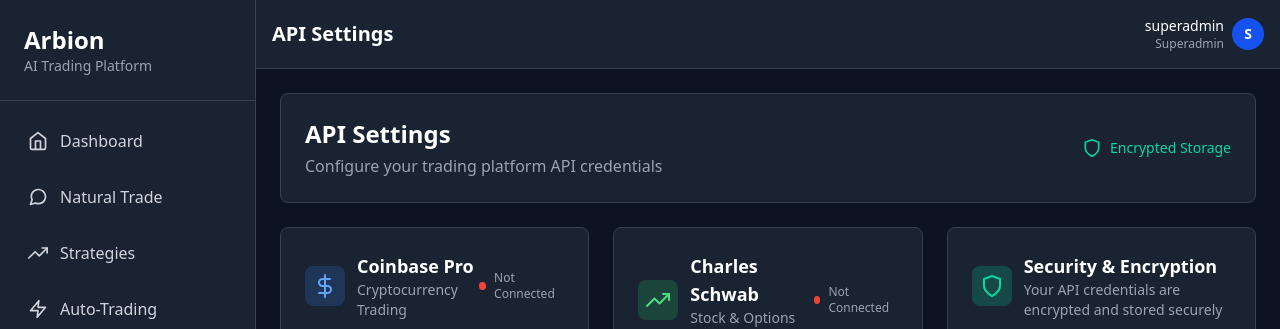
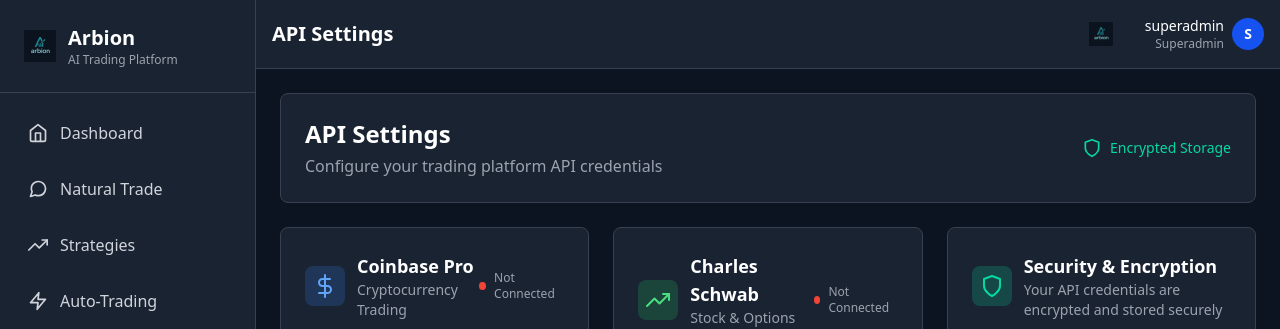
Before and after one commit to NVMtheName/ArbionTrader, a Flask app: page /api_settings in a window 1280 px wide. Shown: the top 329 px of the page. Run offline with Flask 3, Linux system fonts and the light colour scheme; a user stored in the database is signed in; some libraries are stand-ins or nearby versions.

Commit message:
Improve platform branding and fix issues on account and navigation pages
Implements Arbion logo integration, fixes account page template, and corrects navigation routes.

Replit-Commit-Author: Agent
Replit-Commit-Session-Id: 55d649fa-7741-4bdc-92c1-358905c068a2
Replit-Commit-Screenshot-Url: https://storage.googleapis.com/screenshot-production-us-central1/b5647b89-6936-47ce-978a-a2d77d17e79f/26b502b8-3844-4a1e-899e-ec0298669ff6.jpg

```diff
--- a/routes.py
+++ b/routes.py
@@ -815,7 +815,15 @@ def toggle_user_status():
 @main_bp.route('/account')
 @login_required
 def account():
-    return render_template('account.html')
+    from datetime import datetime
+
+    # Calculate days since account creation
+    days_active = 0
+    if current_user.created_at:
+        delta = datetime.utcnow() - current_user.created_at
+        days_active = delta.days
+
+    return render_template('account.html', days_active=days_active)
 
 # Advanced API endpoints for enhanced features
 @main_bp.route('/api/market-data/<symbol>')
--- a/templates/account.html
+++ b/templates/account.html
@@ -230,7 +230,7 @@
                     <i data-feather="calendar" class="w-5 h-5 text-yellow-400"></i>
                     <span class="text-sm font-medium text-white">Days Active</span>
                 </div>
-                <p class="text-2xl font-bold text-white">{{ (moment().utc() - current_user.created_at).days if current_user.created_at else 0 }}</p>
+                <p class="text-2xl font-bold text-white">{{ days_active }}</p>
                 <p class="text-xs text-gray-400">Since registration</p>
             </div>
         </div>
--- a/templates/base.html
+++ b/templates/base.html
@@ -157,8 +157,15 @@
         <!-- Sidebar -->
         <div class="w-64 bg-dark-surface border-r border-dark-border flex flex-col">
             <div class="p-6 border-b border-dark-border">
-                <h1 class="text-2xl font-bold text-white">Arbion</h1>
-                <p class="text-sm text-gray-400">AI Trading Platform</p>
+                <div class="flex items-center space-x-3">
+                    <img src="{{ url_for('static', filename='arbion-logo.png') }}"
+                         alt="Arbion Logo"
+                         class="h-8 w-auto">
+                    <div>
+                        <h1 class="text-xl font-bold text-white">Arbion</h1>
+                        <p class="text-xs text-gray-400">AI Trading Platform</p>
+                    </div>
+                </div>
             </div>
 
             <nav class="flex-1 p-4 space-y-2">
@@ -219,6 +226,11 @@
                 </div>
 
                 <div class="flex items-center space-x-4">
+                    <!-- Logo in top right -->
+                    <img src="{{ url_for('static', filename='arbion-logo.png') }}"
+                         alt="Arbion Logo"
+                         class="h-6 w-auto">
+
                     <!-- API Status Indicators -->
                     <div class="flex items-center space-x-3">
                         {% if api_status %}
--- a/templates/login.html
+++ b/templates/login.html
@@ -78,8 +78,10 @@
     <div class="min-h-screen flex items-center justify-center py-12 px-4 sm:px-6 lg:px-8">
         <div class="max-w-md w-full space-y-8">
             <div class="text-center">
-                <div class="mx-auto h-12 w-12 bg-coinbase-blue rounded-full flex items-center justify-center">
-                    <i data-feather="trending-up" class="w-6 h-6 text-white"></i>
+                <div class="mx-auto mb-8">
+                    <img src="{{ url_for('static', filename='arbion-logo.png') }}"
+                         alt="Arbion Logo"
+                         class="mx-auto h-32 w-auto">
                 </div>
                 <h2 class="mt-6 text-3xl font-bold text-white">
                     Sign in to Arbion
```
Also changed, not shown: replit.md (+9 -0 lines), attached_assets/ChatGPT Image Jul 9, 2025, 04_35_50 PM_1752158609541.png (added), static/arbion-logo.png (added), static/arbion-logo.svg (added).
